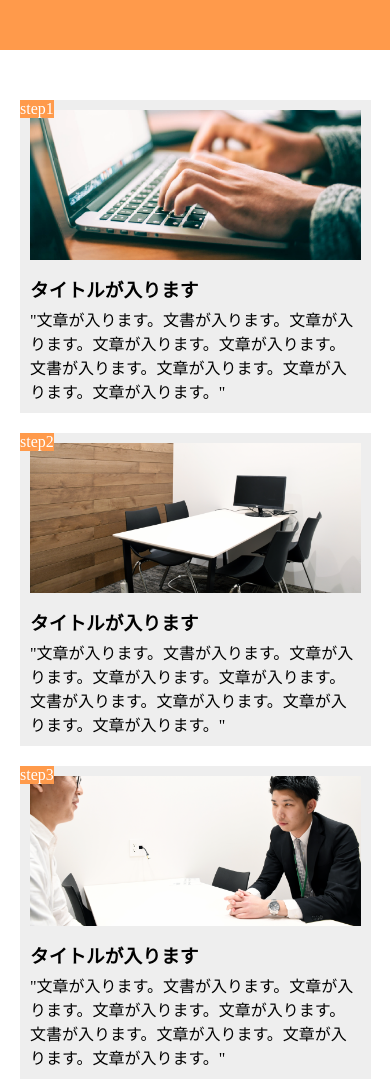
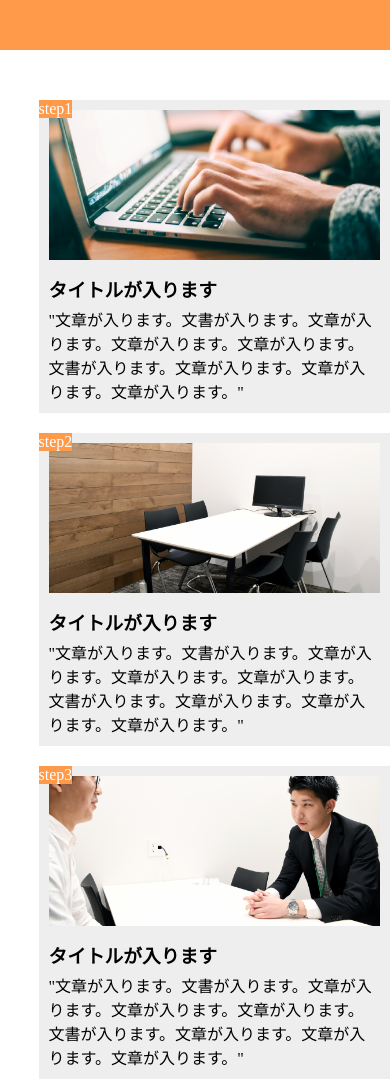
Before and after one commit to Opiityu/Ch10-Task, a plain HTML site: page index.html in a window 390 px wide. Shown: the top 1079 px of the page. Drawn offline with Linux system fonts and the light colour scheme.

Commit message:
Ch10-Task修正版

```diff
--- a/style.css
+++ b/style.css
@@ -67,7 +67,7 @@ footer {
   background-color: #AAAAAA
 }
 
-@media screen and (max-width:425px) {
+@media screen and (max-width:768px) {
   header {
     width: 100%;
   }
@@ -81,7 +81,7 @@ footer {
   .step-box  {
     width: 90%;
     margin-bottom: 20px;
-    margin-left: 20px;
+    margin-left: 38.5px;
   }
 
 
```
